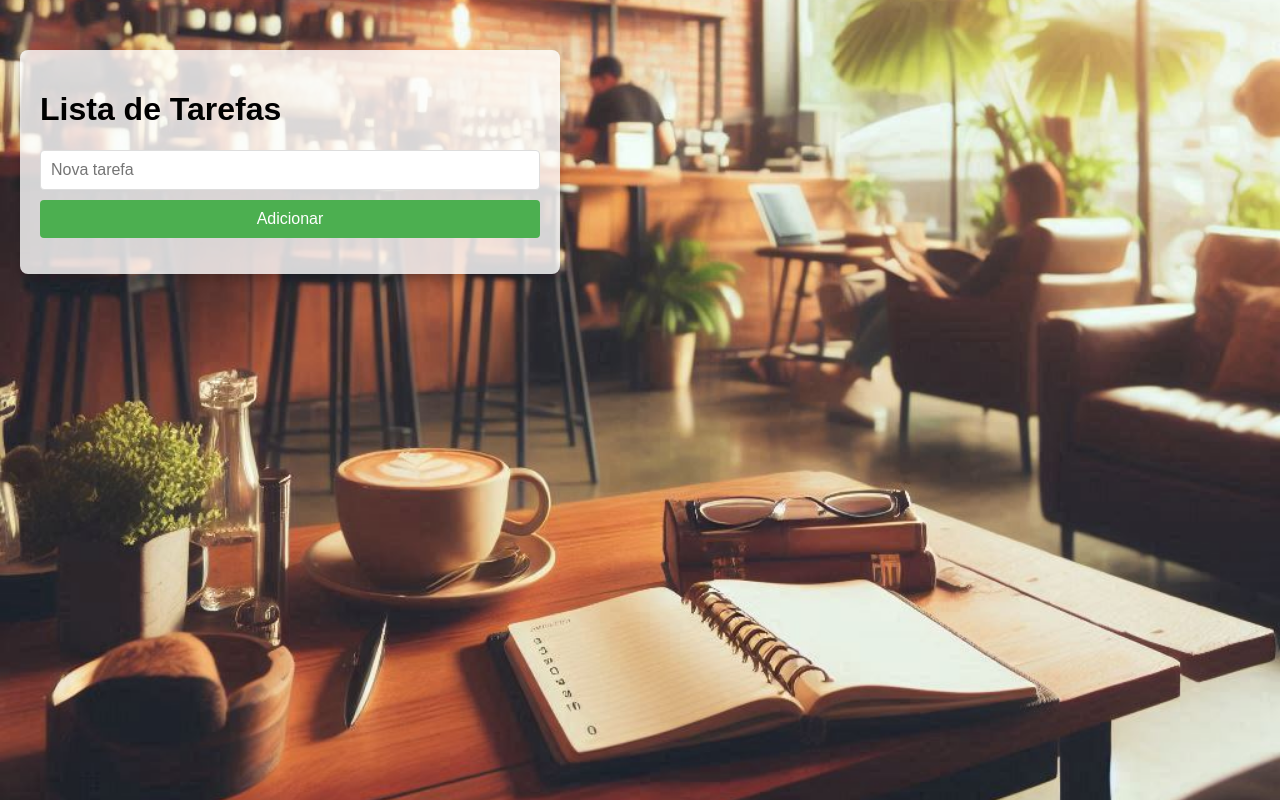
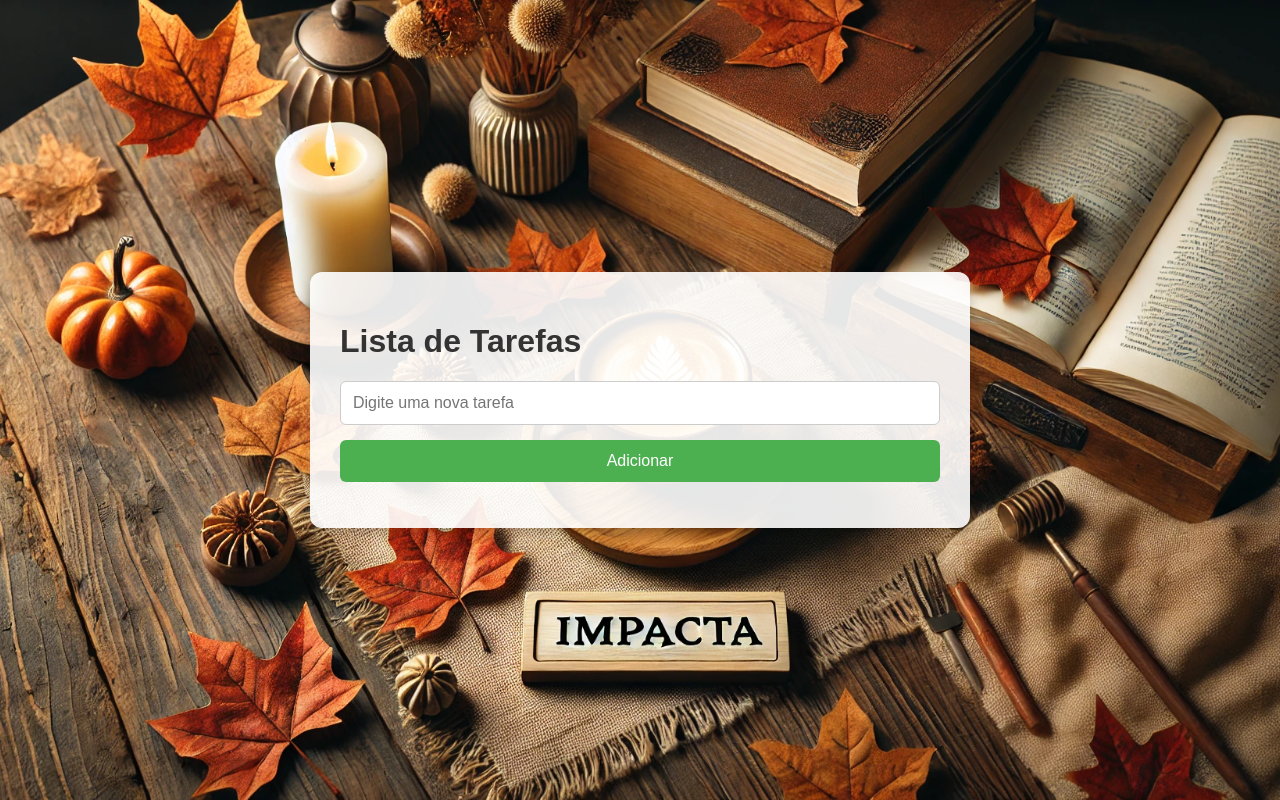
Before and after one commit to felpsdevs/Projeto-Software, a Flask app: page / in a window 1280 px wide. Run offline with Flask 3, Linux system fonts and the light colour scheme; data that the repository does not hold is empty.

Commit message:
okay
okay

```diff
--- a/app.py
+++ b/app.py
@@ -1,23 +1,33 @@
-from flask import Flask, render_template, request, redirect
+from flask import Flask, request, redirect, render_template
 import sqlite3
 
 app = Flask(__name__)
 
+def get_db_connection():
+    conn = sqlite3.connect('tasks.db')
+    conn.row_factory = sqlite3.Row
+    return conn
+
 @app.route('/')
 def index():
-    conn = sqlite3.connect('tasks.db')
-    c = conn.cursor()
-    c.execute("SELECT * FROM tasks")
-    tasks = c.fetchall()
+    conn = get_db_connection()
+    tasks = conn.execute('SELECT * FROM tasks').fetchall()
     conn.close()
     return render_template('index.html', tasks=tasks)
 
-@app.route('/add_task', methods=['POST'])
-def add_task():
-    task_name = request.form['task_name']
-    conn = sqlite3.connect('tasks.db')
-    c = conn.cursor()
-    c.execute("INSERT INTO tasks (name) VALUES (?)", (task_name,))
+@app.route('/add', methods=('POST',))
+def add():
+    task = request.form['task']
+    conn = get_db_connection()
+    conn.execute('INSERT INTO tasks (name) VALUES (?)', (task,))
+    conn.commit()
+    conn.close()
+    return redirect('/')
+
+@app.route('/delete/<int:task_id>', methods=('POST',))
+def delete(task_id):
+    conn = get_db_connection()
+    conn.execute('DELETE FROM tasks WHERE id = ?', (task_id,))
     conn.commit()
     conn.close()
     return redirect('/')
--- a/create_db.py
+++ b/create_db.py
@@ -9,7 +9,7 @@ def create_db():
     )''')
     conn.commit()
     conn.close()
-    print("Banco de dados e tabela criados com sucesso.")
+    print("Banco ok.")
 
 if __name__ == "__main__":
     create_db()
--- a/static/styles.css
+++ b/static/styles.css
@@ -2,22 +2,27 @@ body {
     font-family: Arial, sans-serif;
     margin: 0;
     padding: 0;
-    background-image: url('../static/Fundo\ formulario.jpeg');
+    background-image: url('../static/Fundo\ form.webp');
     background-size: cover;
     background-position: center;
     background-repeat: no-repeat;
+    font-size: 16px;
+    min-height: 100vh;
+    display: flex;
+    justify-content: center;
+    align-items: center;
+    color: #333;
 }
 
 .form-container {
-    background: rgba(255, 255, 255, 0.8);
-    padding: 20px;
-    border-radius: 8px;
-    box-shadow: 0 4px 8px rgba(0, 0, 0, 0.2);
-    max-width: 500px;
-    margin: 50px 0 50px 20px;
+    background: rgba(255, 255, 255, 0.9);
+    padding: 30px;
+    border-radius: 12px;
+    box-shadow: 0 6px 12px rgba(0, 0, 0, 0.2);
+    width: 90%;
+    max-width: 600px;
+    margin: 20px auto;
 }
-
-
 
 form {
     display: flex;
@@ -25,23 +30,43 @@ form {
 }
 
 input[type="text"] {
-    padding: 10px;
-    margin-bottom: 10px;
-    border: 1px solid #ddd;
-    border-radius: 4px;
+    padding: 12px;
+    margin-bottom: 15px;
+    border: 1px solid #ccc;
+    border-radius: 6px;
     font-size: 16px;
 }
 
 input[type="submit"] {
-    padding: 10px;
+    padding: 12px;
     background-color: #4CAF50;
     color: white;
     border: none;
-    border-radius: 4px;
+    border-radius: 6px;
     cursor: pointer;
     font-size: 16px;
+    transition: background-color 0.3s ease, transform 0.2s ease;
 }
 
 input[type="submit"]:hover {
     background-color: #45a049;
+    transform: scale(1.05);
 }
+
+input[type="submit"]:active {
+    background-color: #397d3b;
+    transform: scale(1);
+}
+
+@media (max-width: 600px) {
+    body {
+        font-size: 14px;
+        padding: 10px;
+    }
+
+    .form-container {
+        width: 100%;
+        margin: 0;
+        padding: 20px;
+    }
+}
--- a/templates/index.html
+++ b/templates/index.html
@@ -1,5 +1,5 @@
 <!DOCTYPE html>
-<html lang="en">
+<html lang="pt-BR">
 <head>
     <meta charset="UTF-8">
     <meta name="viewport" content="width=device-width, initial-scale=1.0">
@@ -9,13 +9,18 @@
 <body>
     <div class="form-container">
         <h1>Lista de Tarefas</h1>
-        <form action="/add_task" method="post">
-            <input type="text" name="task_name" placeholder="Nova tarefa" required>
+        <form action="{{ url_for('add') }}" method="POST">
+            <input type="text" name="task" placeholder="Digite uma nova tarefa" required>
             <input type="submit" value="Adicionar">
         </form>
         <ul>
             {% for task in tasks %}
-                <li>{{ task[1] }}</li>
+            <li>
+                {{ task.name }}
+                <form action="{{ url_for('delete', task_id=task.id) }}" method="POST" style="display:inline;">
+                    <input type="submit" value="Excluir">
+                </form>
+            </li>
             {% endfor %}
         </ul>
     </div>
```
Also changed, not shown: static/Fundo form.webp (added), static/Fundo formulario.jpeg (deleted), tasks.db.
